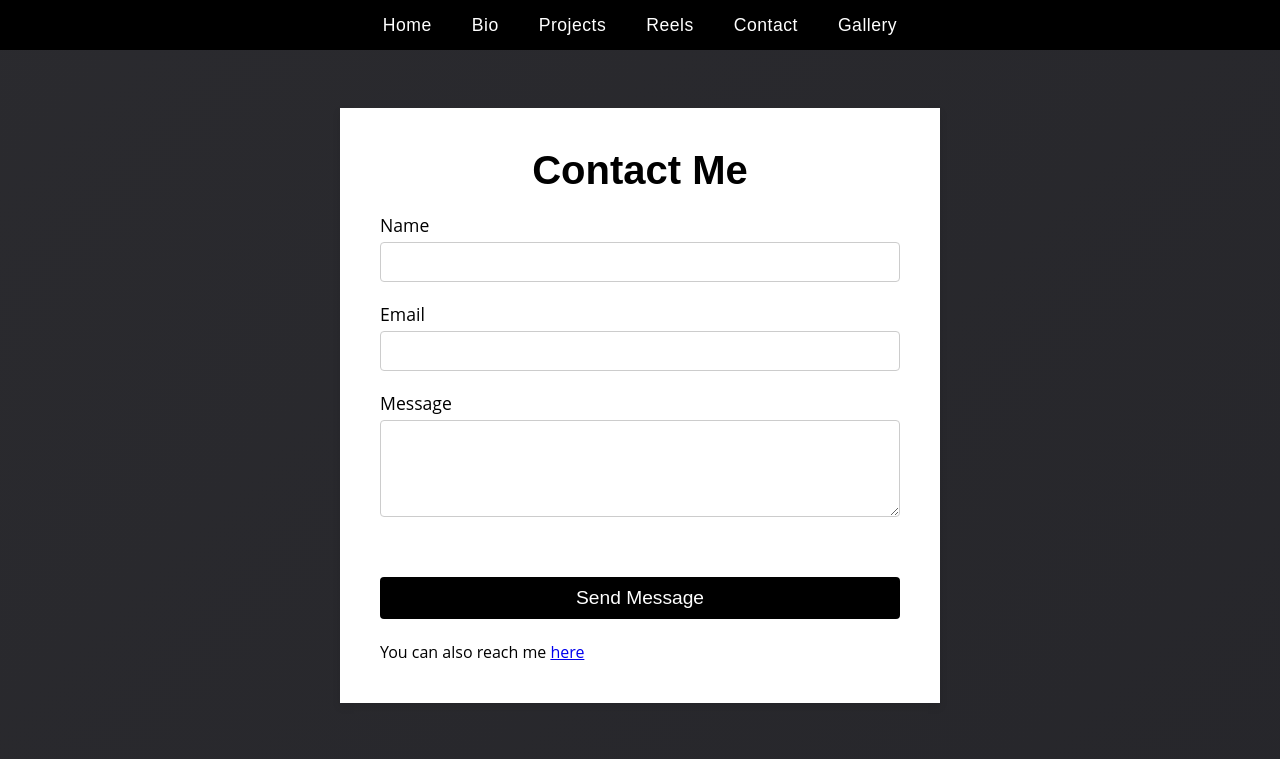
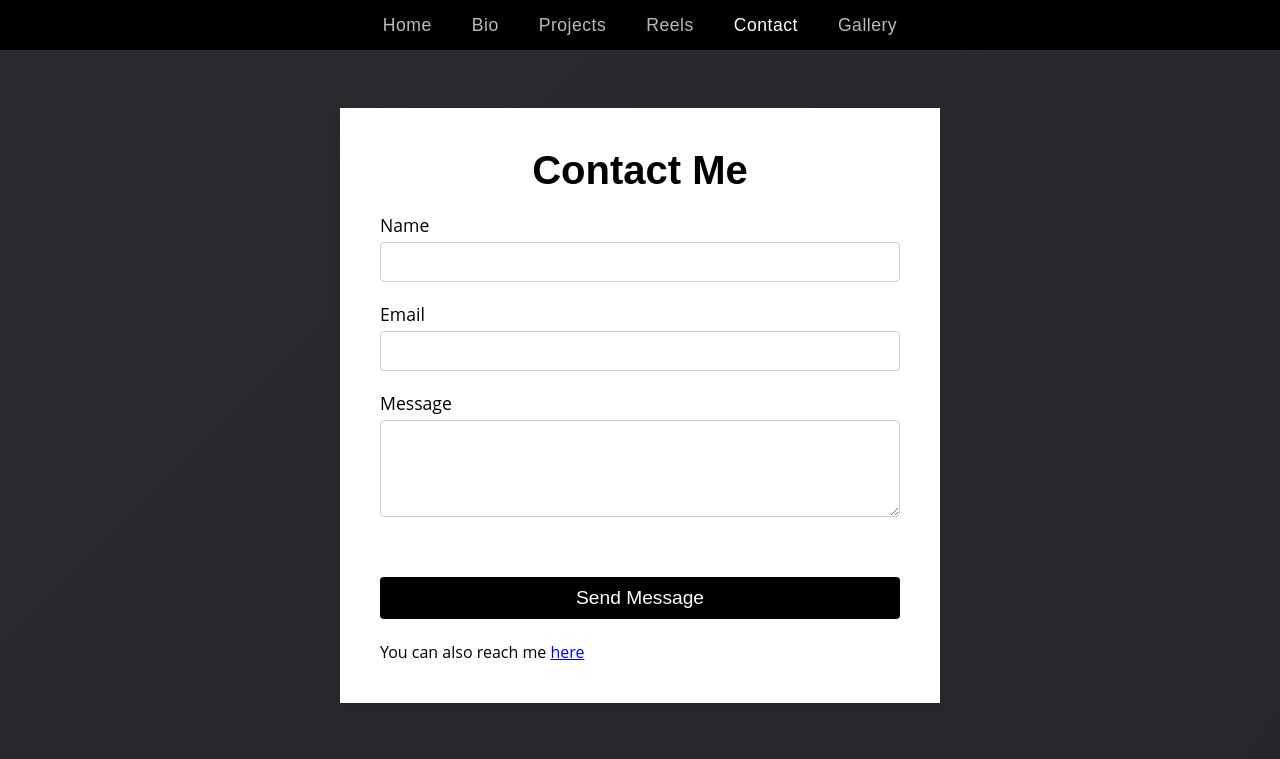
Before and after one commit to hristokbonev/hristobonev.com, a FastAPI app: page /contact/ in a window 1280 px wide. Shown: the top 759 px of the page. Run offline with FastAPI, Linux system fonts and the light colour scheme; parts of the project's set-up code (start-up, migrations or seed data) failed here and were passed over; some libraries are stand-ins or nearby versions.

Commit message:
Update styles.css

```diff
--- a/static/styles.css
+++ b/static/styles.css
@@ -55,7 +55,7 @@ header nav ul {
 }
 
 header nav ul li a {
-    color: white;
+    color: #bbb;
     text-decoration: none;
     font-family: 'Montserrat', sans-serif;
     font-size: 1.1em;
```
